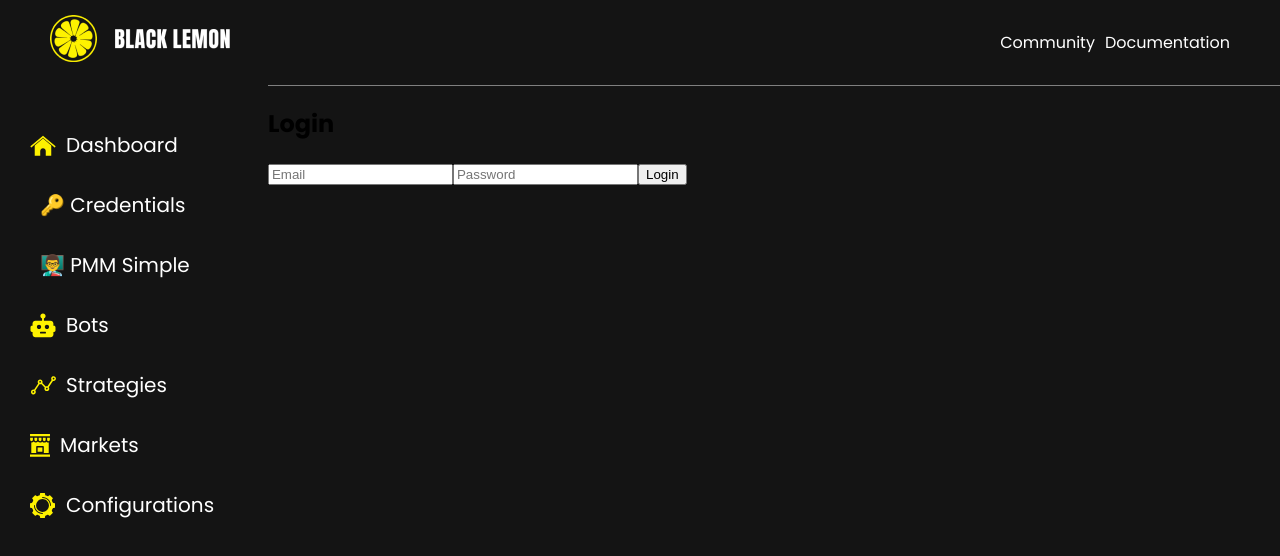
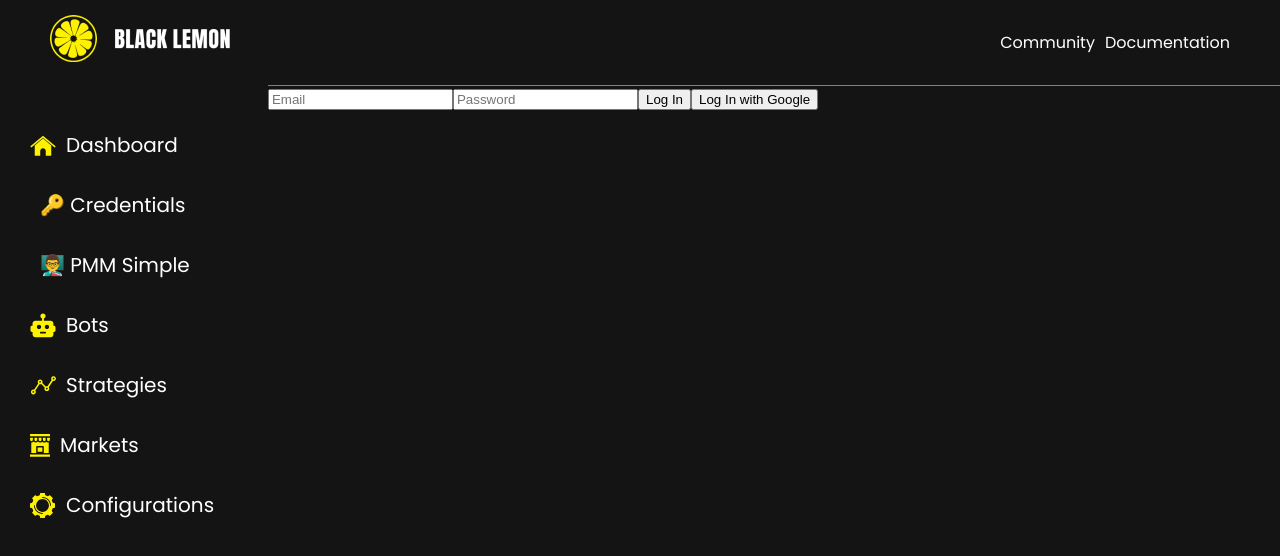
Before and after one commit to mohit49/blacklemon, a React (Vite) app: page /login in a window 1280 px wide. Shown: the top 556 px of the page. Built offline with nearby package versions, Linux system fonts and the light colour scheme.

Commit message:
feat: login

```diff
--- a/src/components/Login.jsx
+++ b/src/components/Login.jsx
@@ -2,26 +2,33 @@ import { useState } from 'react';
 import axios from 'axios';
 
 function Login() {
-  const [email, setEmail] = useState('');
-  const [password, setPassword] = useState('');
+  const [form, setForm] = useState({ email: '', password: '' });
 
-  const handleLogin = async (e) => {
+  const handleChange = (e) => {
+    setForm({ ...form, [e.target.name]: e.target.value });
+  };
+
+  const handleSubmit = async (e) => {
     e.preventDefault();
     try {
-      const response = await axios.post('http://localhost:5000/auth/login', { email, password });
-      localStorage.setItem('token', response.data.token);
-      alert('Login successful!');
-    } catch (error) {
-      alert(error.response?.data?.error || 'Something went wrong');
+      const { data } = await axios.post('http://localhost:5000/auth/login', form);
+      localStorage.setItem('token', data.token);
+      window.location.href = '/dashboard';
+    } catch (err) {
+      alert(err.response?.data?.error || 'Login failed');
     }
   };
 
+  const handleGoogleLogin = () => {
+    window.location.href = 'http://localhost:5000/auth/google';
+  };
+
   return (
-    <form onSubmit={handleLogin}>
-      <h2>Login</h2>
-      <input type="email" placeholder="Email" value={email} onChange={(e) => setEmail(e.target.value)} required />
-      <input type="password" placeholder="Password" value={password} onChange={(e) => setPassword(e.target.value)} required />
-      <button type="submit">Login</button>
+    <form onSubmit={handleSubmit}>
+      <input name="email" placeholder="Email" value={form.email} onChange={handleChange} required />
+      <input name="password" type="password" placeholder="Password" value={form.password} onChange={handleChange} required />
+      <button type="submit">Log In</button>
+      <button type="button" onClick={handleGoogleLogin}>Log In with Google</button>
     </form>
   );
 }
```
